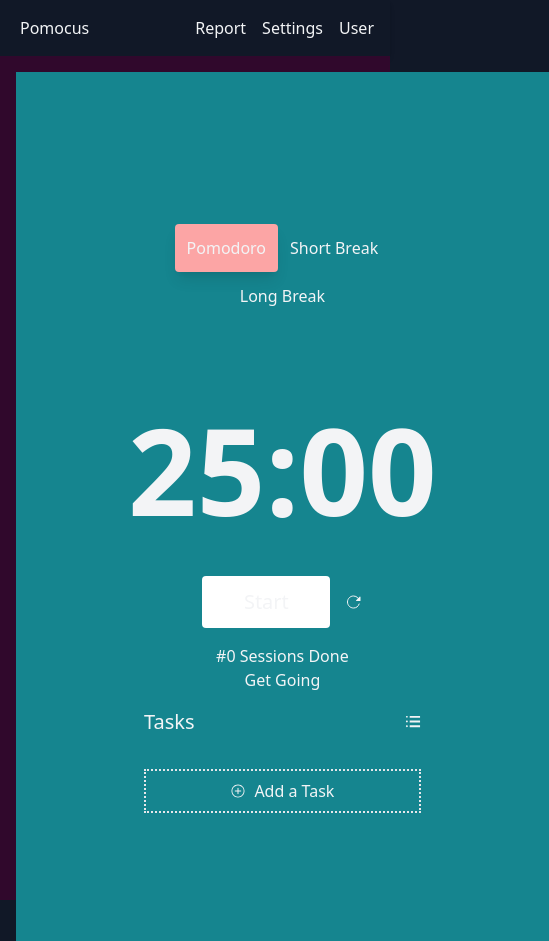
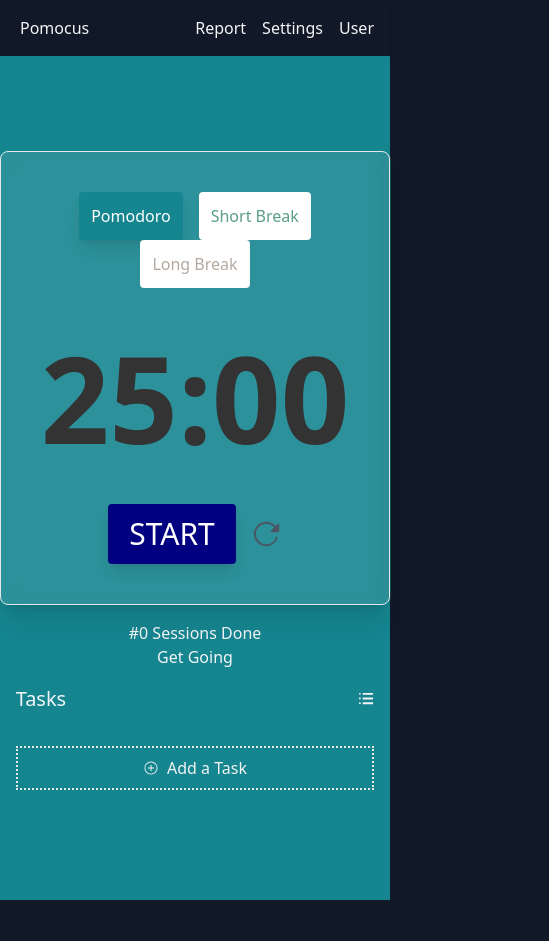
Before and after one commit to Princebounce/pomocus, a React (Create React App) app: page /newpage in a window 390 px wide. Shown: the whole page, 549 px wide, since content can reach past the window. After the commit the page ends 918 px from the top, so only its background shows below. Built offline with nearby package versions, Linux system fonts and the light colour scheme.

Commit message:
chnaged outlook, added blur effect, checked for responsiveness

```diff
--- a/src/application/Time.jsx
+++ b/src/application/Time.jsx
@@ -2,7 +2,7 @@
 import { IoReload } from "react-icons/io5";
 import { TfiMenuAlt } from "react-icons/tfi";
 import { IoIosAddCircleOutline } from "react-icons/io";
-import Divider from "../components/Divider/Divider"
+import Divider from "../components/Divider/Divider";
 
 const Time = () => {
   const [time, setTime] = useState(25 * 60); // Initial time for Pomodoro
@@ -14,36 +14,41 @@
   useEffect(() => {
     let timer;
 
-    const startTimer = () => {
+    if (isTimerRunning) {
       timer = setInterval(() => {
         setTime((prevTime) => {
           if (prevTime <= 0) {
             clearInterval(timer);
-            if (sessionCount < 4) {
-              setSessionCount(sessionCount + 1);
+            handleSessionEnd();
+            return 0;
+          }
+          return prevTime - 1;
+        });
+      }, 1000);
+    }
+
+    return () => clearInterval(timer);
+  }, [isTimerRunning]);
+
+  const handleSessionEnd = () => {
+    if (activeTab === "pomodoro") {
+      setSessionCount((prev) => prev + 1);
+      if (sessionCount < 3) {
         setActiveTab("shortBreak");
         setTime(5 * 60);
-              startTimer();
+        setBgColor("bg-customZeeb"); // Switch to Short Break color
       } else {
         setActiveTab("longBreak");
         setTime(15 * 60);
         setSessionCount(0);
-              startTimer();
+        setBgColor("bg-customGray"); // Switch to Long Break color
       }
+    } else {
+      setActiveTab("pomodoro");
+      setTime(25 * 60);
+      setBgColor("bg-customPink"); // Switch back to Pomodoro color
     }
-          return prevTime - 1;
-        });
-      }, 1000);
   };
-
-    if (isTimerRunning) {
-      startTimer();
-    } else {
-      clearInterval(timer);
-    }
-
-    return () => clearInterval(timer);
-  }, [time, activeTab, sessionCount, isTimerRunning]);
 
   const handleTabClick = (tab, duration, color) => {
     setActiveTab(tab);
@@ -65,91 +70,99 @@
     setTime(25 * 60);
     setSessionCount(0);
     setActiveTab("pomodoro");
-    setBgColor("bg-customPink");
+    setBgColor("bg-customPink"); // Reset to Pomodoro color
+  };
+
+  const formatTime = (time) => {
+    const minutes = Math.floor(time / 60);
+    const seconds = time % 60;
+    return `${minutes}:${seconds < 10 ? "0" : ""}${seconds}`;
   };
 
   return (
-    <div className="bg-customTeal">
-      <div className=" h-screen  p-4 justify-center items-center">
+    <div className={`h-screen p-4 flex justify-center items-center ${bgColor}`}>
+      <div className={`w-fit p-28 mx-auto border-solid text-center`}>
+
       <div
-          className={`justify-between w-fit p-28 mx-auto border-solid ${bgColor} items-center text-center`}
+  className="p-10 bg-white/10 rounded-lg shadow-xl border backdrop-blur-lg"
+  style={{
+    backdropFilter: "blur(10px)", // Adds a nice blur effect for translucency
+  }}
 >
-          <div className="p-10">
   <button
-              onClick={() => handleTabClick("pomodoro", 25 * 60, "bg-red-300")}
-              className={`rounded p-3 ${
+    onClick={() => handleTabClick("pomodoro", 25 * 60, "bg-customPink")}
+    className={`rounded p-3 mx-2 ${
       activeTab === "pomodoro"
-                  ? "bg-red-300 shadow-lg focus:outline-none focus:ring focus:border-blue-300 transition-transform transform hover:scale-105"
-                  : "focus:outline-none focus:ring focus:border-blue-300 transition-transform transform hover:scale-100"
+        ? "bg-customPink text-white shadow-lg focus:outline-none transition-transform transform hover:scale-105"
+        : "bg-white text-customPink focus:outline-none transition-transform transform hover:scale-100"
     }`}
   >
     Pomodoro
   </button>
   <button
-              onClick={() =>
-                handleTabClick("shortBreak", 5 * 60, "bg-green-300")
-              }
-              className={`rounded p-3 ${
+    onClick={() => handleTabClick("shortBreak", 5 * 60, "bg-customZeeb")}
+    className={`rounded p-3 mx-2 ${
       activeTab === "shortBreak"
-                  ? "bg-green-300 shadow-lg focus:outline-none focus:ring focus:border-blue-300 transition-transform transform hover:scale-105"
-                  : "focus:outline-none focus:ring focus:border-blue-300 transition-transform transform hover:scale-100"
+        ? "bg-customZeeb text-white shadow-lg focus:outline-none transition-transform transform hover:scale-105"
+        : "bg-white text-customZeeb focus:outline-none transition-transform transform hover:scale-100"
     }`}
   >
     Short Break
   </button>
   <button
-              onClick={() =>
-                handleTabClick("longBreak", 15 * 60, "bg-blue-300")
-              }
-              className={`rounded p-3 ${
+    onClick={() => handleTabClick("longBreak", 15 * 60, "bg-customGray")}
+    className={`rounded p-3 mx-2 ${
       activeTab === "longBreak"
-                  ? "bg-blue-300 shadow-lg focus:outline-none focus:ring focus:border-blue-300 transition-transform transform hover:scale-105"
-                  : "focus:outline-none focus:ring focus:border-blue-300 transition-transform transform hover:scale-100"
+        ? "bg-customGray text-white shadow-lg focus:outline-none transition-transform transform hover:scale-105"
+        : "bg-white text-customGray focus:outline-none transition-transform transform hover:scale-100"
     }`}
   >
     Long Break
   </button>
-          </div>
+
   <div
     style={{
       fontSize: "120px",
       fontWeight: "bold",
       marginTop: "20px",
+      color: "#333",
     }}
   >
-            {`${Math.floor(time / 60)}:${time % 60 < 10 ? "0" : ""}${
-              time % 60
-            }`}
+    {formatTime(time)}
   </div>
+
   <div className="flex justify-center items-center mt-4">
     <button
       onClick={isTimerRunning ? pauseTimer : startTimer}
-              className={`bg-white rounded w-32 text-xl p-3 mr-4 focus:outline-none focus:ring focus:border-blue-300 transition-transform transform hover:scale-105`}
+      className="bg-customBlue text-white rounded w-32 text-3xl p-3 mr-4 focus:outline-none shadow-lg transition-transform transform hover:scale-105"
     >
-              {isTimerRunning ? "Pause" : "Start"}
+      {isTimerRunning ? "Pause" : "START"}
     </button>
     <IoReload
       onClick={resetTimer}
-              className="cursor-pointer focus:outline-none focus:ring focus:border-blue-300 transition-transform transform hover:scale-105"
+      className="cursor-pointer text-3xl text-gray-600 hover:text-customBlue transition-transform transform hover:scale-105"
     />
   </div>
-          <div className="border-solid justify-between items-center p-4">
+</div>
+
+
+
+        <div className="border-solid p-4">
           <div>
             <h1>#{sessionCount} Sessions Done</h1>
             <p>Get Going</p>
           </div>
+
           <div className="flex justify-between items-center mt-4">
             <div className="flex items-center">
-    <h2 className=" text-xl">Tasks</h2>
+              <h2 className="text-xl">Tasks</h2>
             </div>
             <div>
-    {/* Hamburger menu */}
               <TfiMenuAlt />
             </div>
+          </div>
 
-</div>
-<Divider className="bg-customTeal w-full"/>
-
+          <Divider className="bg-slate-100 w-full" />
           <div className="flex items-center justify-center">
             <div className="border-dotted border-2 w-full flex justify-center p-2">
               <button>
@@ -158,16 +171,8 @@
               <span className="ml-2">Add a Task</span>
             </div>
           </div>
-
-
         </div>
       </div>
-
-
-
-     </div>
-
-
     </div>
   );
 };
```
Lines whose indentation alone changed are shown as unchanged.
